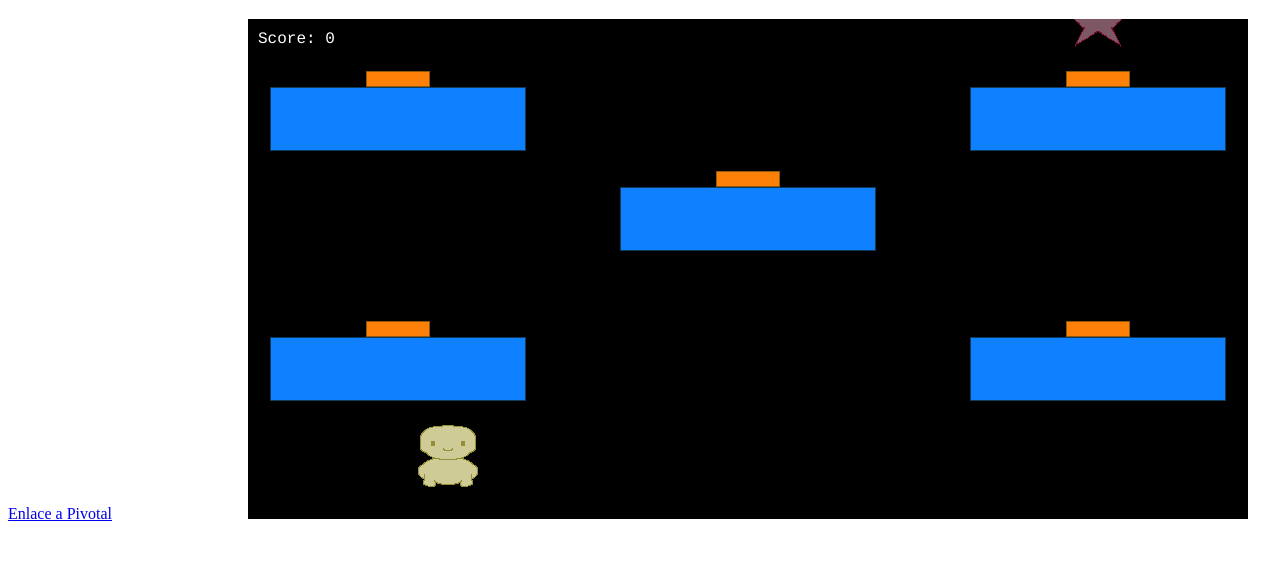
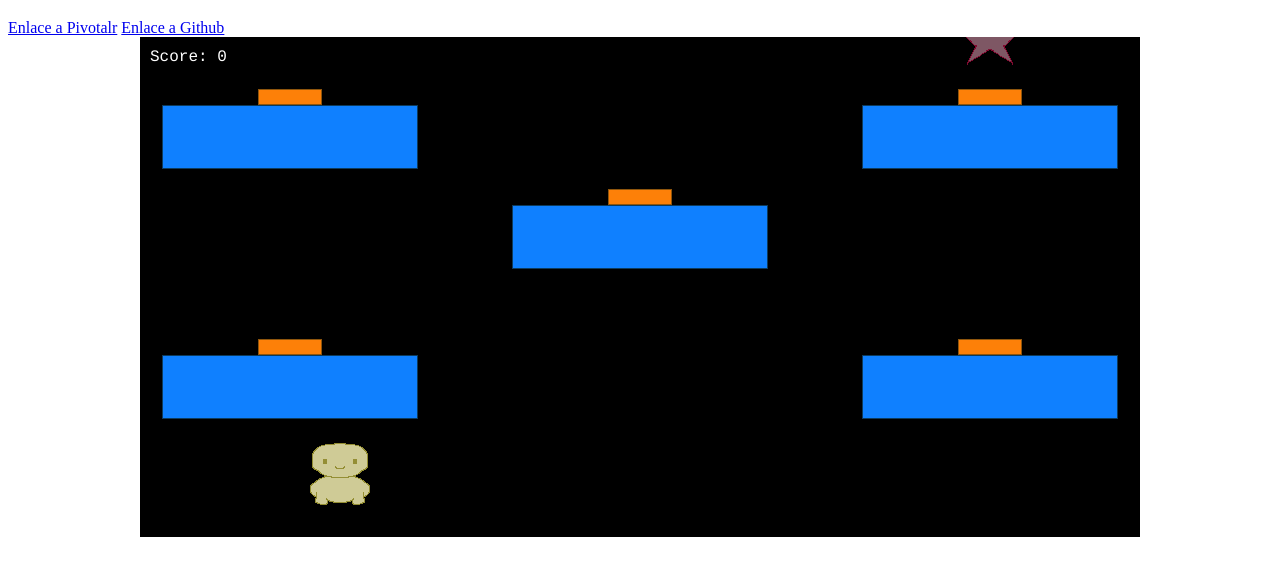
Before and after one commit to asegar01/BAFTA, a plain HTML site: page index.html in a window 1280 px wide. Shown: the part 61-636 px from the top of the page. Drawn offline with Linux system fonts and the light colour scheme; files that its build step writes are made by us from their sources; animation ran at ten frames a second; files whose address does not match are found by name.

Commit message:
Update index.html

```diff
--- a/index.html
+++ b/index.html
@@ -14,7 +14,8 @@
 <body>
     <h1>Juego con Phaser</h1>
     <script src="./src/game.js" type="module"></script>
-    <a href="https://www.pivotaltracker.com/n/projects/2535325">Enlace a Pivotal</a>
+    <a href="https://www.pivotaltracker.com/n/projects/2535325">Enlace a Pivotalr</a>
+    <a href="https://github.com/asegar01/Grupo10">Enlace a Github</a>
 </body>
 
 </html>
```
